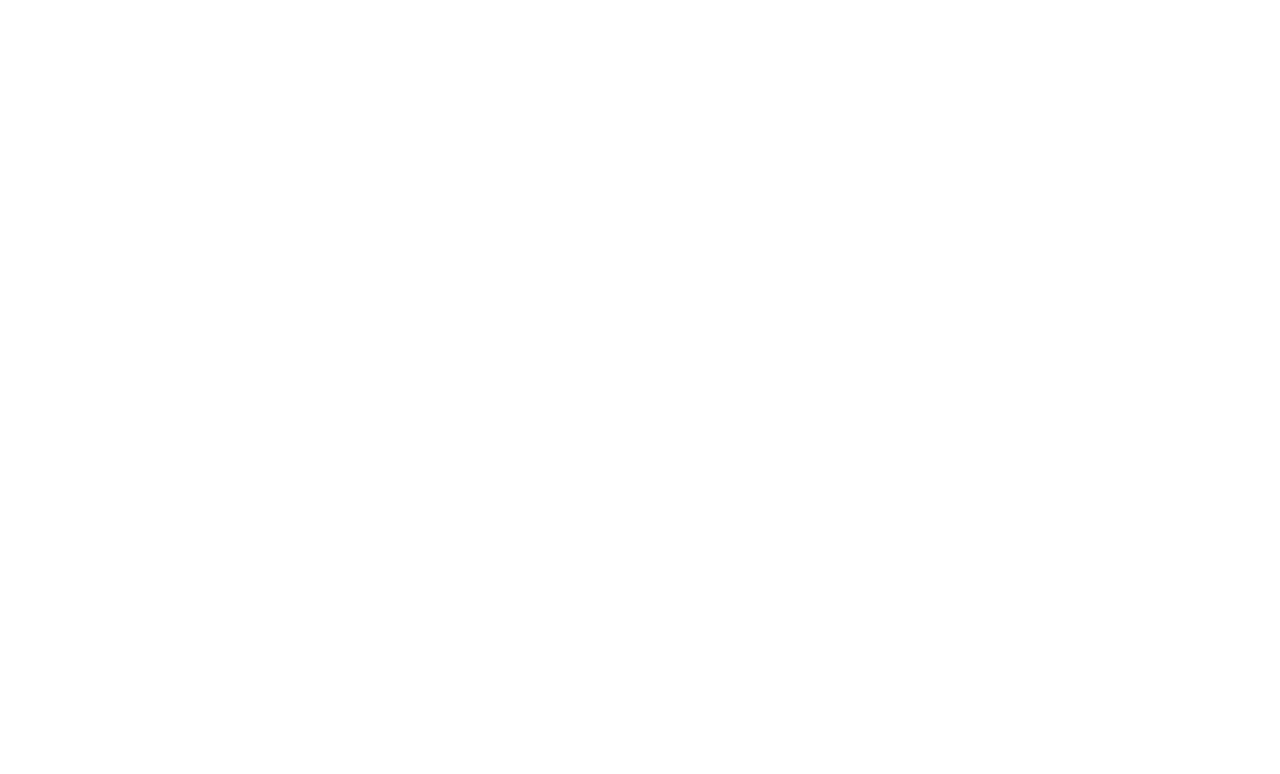
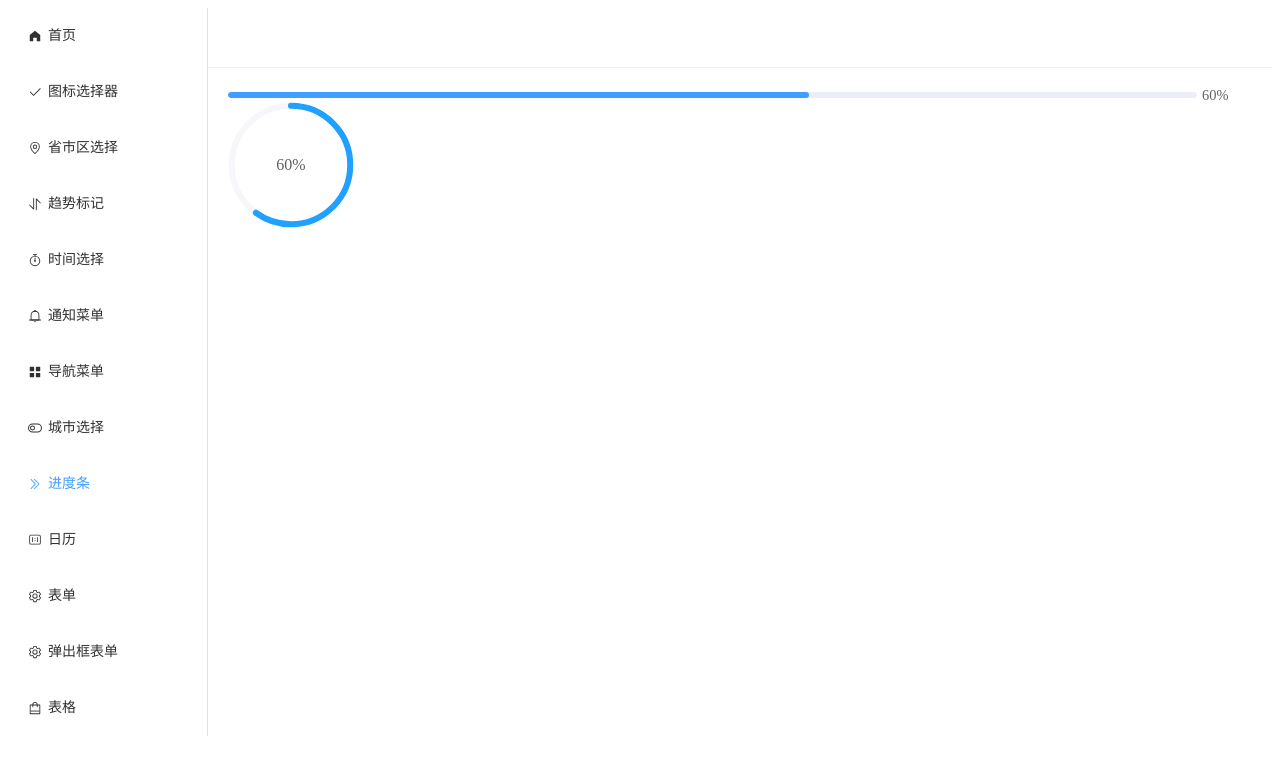
Before and after one commit to litingche1/m-ui, a Vue app: page /#/progress in a window 1280 px wide. Before the commit this address led to /#/chooseTime. Shown: the top 774 px of the page. Built offline with nearby package versions, Linux system fonts and the light colour scheme.

Commit message:
添加进度条组件

```diff
--- a/src/components/index.ts
+++ b/src/components/index.ts
@@ -5,6 +5,7 @@
 import notice from './notice'
 import list from './list'
 import menu from './menu'
+import progress from './progress'
 const components=[
     chooseIcon,
     chooseCity,
@@ -12,6 +13,7 @@
     notice,
     list,
     menu,
+    progress
 ]
 export default {
     install(app:App){
--- a/src/components/menu/src/index.vue
+++ b/src/components/menu/src/index.vue
@@ -51,5 +51,7 @@
     }
     svg{
         margin-right: 6px;
+        width:1em;
+        height:1em;
     }
 </style>
--- /dev/null
+++ b/src/components/progress/index.ts
@@ -0,0 +1,7 @@
+import {App} from 'vue'
+import progress from './src/index.vue'
+export default {
+    install(app:App){
+        app.component('m-progress',progress)
+    }
+}
--- /dev/null
+++ b/src/components/progress/src/index.vue
@@ -0,0 +1,43 @@
+<template>
+    <main>
+        <el-progress :percentage="p" v-bind="$attrs"/>
+    </main>
+</template>
+
+<script lang="ts" setup>
+    import{onMounted,ref} from 'vue'
+let props=defineProps({
+    percentage:{
+        type:Number,
+        default:100
+    },
+    isAnimation:{
+        type:Boolean,
+        default:false
+    },
+    animationTime:{
+        type:Number,
+        default:3000
+    }
+})
+    let p=ref(0)
+    onMounted(()=>{
+        if (props.isAnimation) {
+            let time=Math.ceil(props.animationTime/props.percentage)
+            let timer=setInterval(()=>{
+                p.value+=1
+                if( p.value>=props.percentage){
+                    p.value=props.percentage
+                    clearInterval(timer)
+                }
+            },time)
+        }else{
+            p.value=props.percentage
+        }
+
+    })
+</script>
+
+<style scoped>
+
+</style>
--- a/src/router/index.ts
+++ b/src/router/index.ts
@@ -30,6 +30,10 @@
                 path:'/menu',// 导航菜单
                 component:()=>import('../views/menu/index.vue')
             },
+            {
+                path:'/progress',// 进度条
+                component:()=>import('../views/progress/index.vue')
+            },
         ]
     }
 
--- a/src/styles/base.scss
+++ b/src/styles/base.scss
@@ -2,10 +2,10 @@
   marin:0;
   padding:0;
 }
-svg{
-  width:1em;
-  height:1em;
-}
+//svg{
+//  width:1em;
+//  height:1em;
+//}
 html,body,#app,.el-container,.el-aside{
   height: 99.7%;
 }
--- /dev/null
+++ b/src/views/progress/index.vue
@@ -0,0 +1,18 @@
+<template>
+    <main>
+        <m-progress :percentage="60" :isAnimation="true">
+
+        </m-progress>
+        <m-progress :percentage="60" :isAnimation="true" type="circle">
+
+        </m-progress>
+    </main>
+</template>
+
+<script lang="ts" setup>
+
+</script>
+
+<style scoped>
+
+</style>
```
